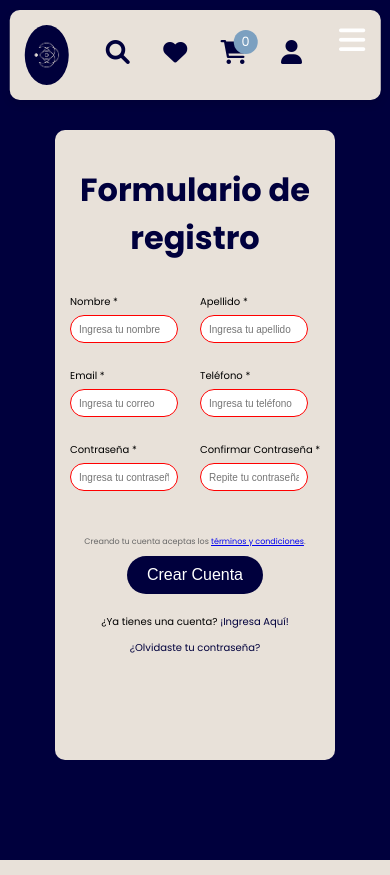
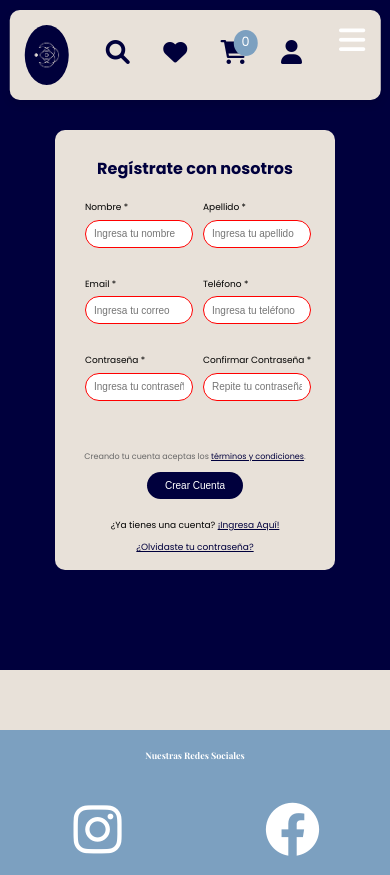
Before and after one commit to JaviSGalindo/Generation-7-Final-Proyect, a plain HTML site: page registration.html in a window 390 px wide. Shown: the top 875 px of the page. Drawn offline with nearby package versions, Linux system fonts and the light colour scheme; a web font is replaced by a local one.

Commit message:
refactor CSS

```diff
--- a/registration.css
+++ b/registration.css
@@ -40,6 +40,9 @@ h1{
     border: 1px solid #ccc;
     border-radius: 20px;
 }
+span{
+    height: 10px;
+}
 
 .form-footer {
     text-align: center;
@@ -58,6 +61,10 @@ h1{
     cursor: pointer;
     font-size: 16px;
 }
+.form-footer p a{
+    color: #00003D;
+
+}
 .form-footer button:hover {
     background-color: #7CA0C0;
 }
@@ -67,7 +74,6 @@ h1{
     font-size: 14px;
 }
 .login-footer a {
-    text-decoration: none;
     color: #00003D;
 }
 .login-footer a:hover {
@@ -112,12 +118,26 @@ input:focus:invalid,
 }
 
 @media (max-width: 768px) {
+    h1{
+        font-size: medium;
+
+    }
     .form-container {
         padding: 50px;
         width: 500px;
+        height: 530px;
     }
+    .form-group {
+        width: 500px;
+    }
+    span{
+        height: 20px;
+    }
+
     .form-group input {
         width: 210px;
+        padding: 5px;
+
     }
 
     input::placeholder{
@@ -125,7 +145,7 @@ input:focus:invalid,
 
     }
     .error-message {
-        width: 200px;
+        width: 210px;
         font-size: 9px;
         padding: 10px;
     }
@@ -136,23 +156,35 @@ input:focus:invalid,
     .form-container {
         padding: 20px;
         width: 300px;
+        height: 460px;
+
     }
     .form-group {
         width: 200px;
+        justify-content: space-between;
+        margin-left: 15px;
+        gap: 8px;
     }
     .form-group input {
         width: 150px;
-        height: 15px;
-        padding: 8px;
+        height: 14px;
+        padding: 1px;
+        font-size: 10px;
     }
     label, p{
-        font-size: 10px;
+        font-size: 9px;
     }
 
     .error-message {
-        width: 110px;
-        font-size: 9px;
-        padding: 10px;
+        width: 100px;
+        font-size: 5px;
+        padding: 5px;
+        margin-top: 0px;
+
+    }
+    .form-footer button{
+        font-size: 10px;
+        padding: 8px 18px;
     }
 
 }
@@ -161,6 +193,7 @@ input:focus:invalid,
     .form-container {
         padding: 15px;
         width: 250px;
+        height: 410px;
     }
     .form-group input {
         width: 90px;
--- a/registration.html
+++ b/registration.html
@@ -66,7 +66,7 @@
     <!----Formulario de registro ------>
     <div class="background">
       <div class="form-container">
-        <h1>Formulario de registro</h1>
+        <h1>Regístrate con nosotros</h1>
 
         <form
           id="registerForm"
--- a/validaciones/validationRegister.js
+++ b/validaciones/validationRegister.js
@@ -8,3 +8,5 @@ const handleSubmit = (event) => {
 };
 
 form.addEventListener("submit", handleSubmit);
+
+// Guardar los datos en el localStorage
```
Also changed, not shown: registration.json (added, +9 -0 lines), validacionFormulario.js (line endings or trailing spaces).
